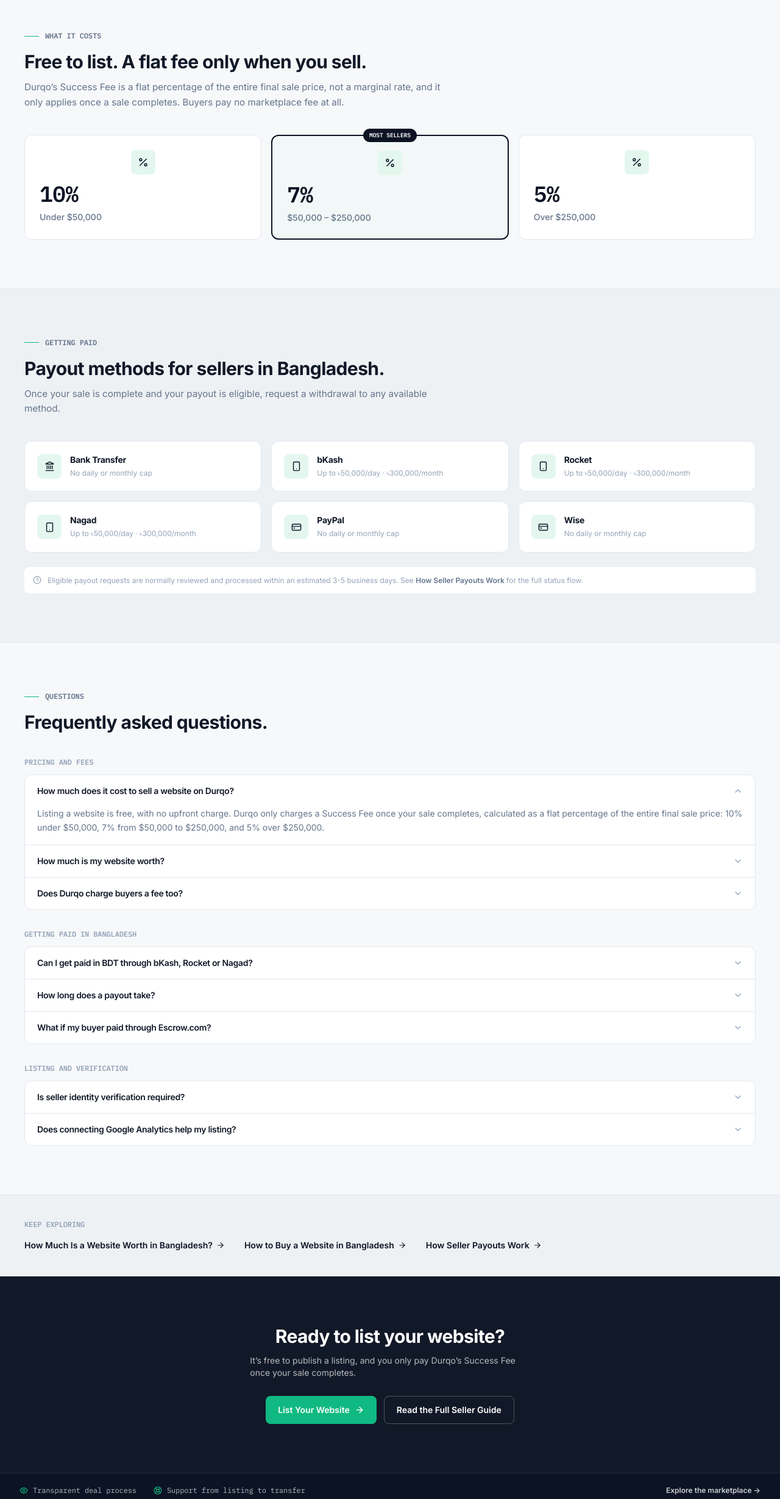
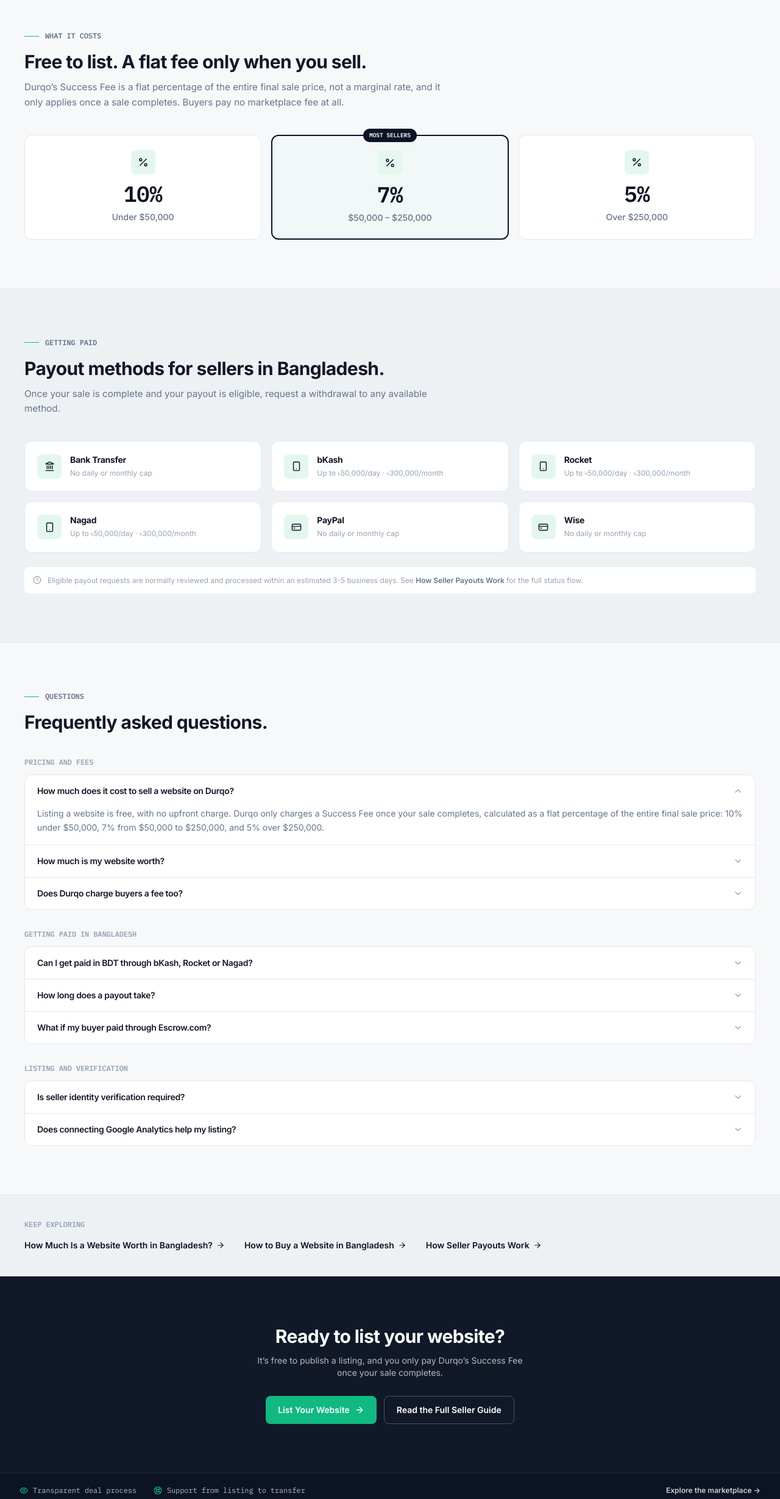
Before and after one commit to mdmanirmia/durqo-app, a Next.js app: page /how-to-sell-a-website-in-bangladesh in a window 1280 px wide. Shown: the part 2410-4868 px from the top of the page at 61% size. Built offline with nearby package versions, Linux system fonts and the light colour scheme; no server answers.

Commit message:
Fix: center text properly in fee cards and CTA paragraphs

```diff
--- a/src/app/how-to-sell-a-website-in-bangladesh/page.tsx
+++ b/src/app/how-to-sell-a-website-in-bangladesh/page.tsx
@@ -518,8 +518,8 @@ export default function HowToSellAWebsiteInBangladeshPage() {
                   <span className="mx-auto mb-3 grid h-10 w-10 place-items-center rounded-lg bg-brand-soft text-brand-strong">
                     <Percent size={18} />
                   </span>
-                  <p className="mono text-4xl font-bold tabular-nums text-brand-strong">{row.rate}</p>
-                  <p className="mt-2 text-sm font-medium text-ink-soft">{row.label}</p>
+                  <p className="mono text-center text-4xl font-bold tabular-nums text-brand-strong">{row.rate}</p>
+                  <p className="mt-2 text-center text-sm font-medium text-ink-soft">{row.label}</p>
                 </div>
               ))}
             </div>
@@ -605,7 +605,7 @@ export default function HowToSellAWebsiteInBangladeshPage() {
         <Container>
           <Inner className="text-center">
             <h2 className="text-2xl sm:text-3xl">Ready to list your website?</h2>
-            <p className="mx-auto mt-3 max-w-[52ch] text-sm text-white/70">
+            <p className="mx-auto mt-3 max-w-[52ch] text-center text-sm text-white/70">
               It&rsquo;s free to publish a listing, and you only pay Durqo&rsquo;s Success Fee once your sale completes.
             </p>
             <div className="mt-7 flex flex-wrap justify-center gap-3">
```
